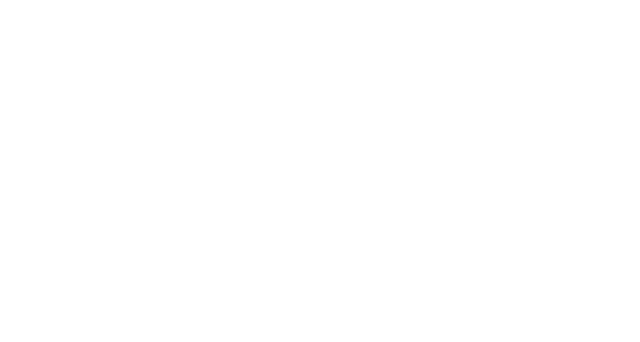
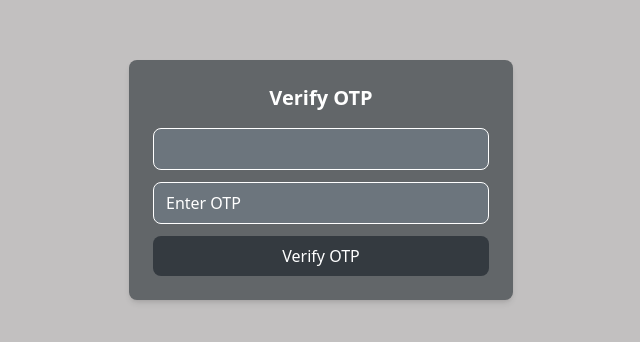
Before and after one commit to yayogarcia405-ai/69_Sanya_Capstone_TrackMate, a React (Vite) app in the folder frontend/: page /verify-otp-m in a window 1280 px wide. Before the commit this address had no page. Shown: the part 220-562 px from the top of the page, without its empty margins (319-959 px from the left). Built offline with nearby package versions, Linux system fonts and the light colour scheme.

Commit message:
made route changes

```diff
--- a/frontend/src/App.jsx
+++ b/frontend/src/App.jsx
@@ -5,8 +5,10 @@ import ManagerLogin from "./components/pages/ManagerLogin";
 import EmployeeLogin from "./components/pages/EmployeeLogin";
 import ManagerSignup from "./components/pages/ManagerSignup";
 import EmployeeSignup from "./components/pages/EmployeeSignup";
-import OtpLogin from "./components/pages/OtpLogin";
-import OtpVerify from "./components/pages/OtpVerify";
+import OtpLoginE from "./components/pages/OtpLoginE";
+import OtpLoginM from "./components/pages/OtpLoginM";
+import OtpVerifyM from "./components/pages/OtpVerifyM";
+import OtpVerifyE from "./components/pages/OtpVerifyE";
 import ForgotPassword from "./components/pages/ForgotPassword";
 import ResetPassword from "./components/pages/ResetPassword";
 import VerifyResetOtp from "./components/pages/VerifyResetOtp";
@@ -30,8 +32,10 @@ function App() {
         <Route path="/employee-login" element={<EmployeeLogin />} />
         <Route path="/manager-signup" element={<ManagerSignup />} />
         <Route path="/employee-signup" element={<EmployeeSignup />} />
-        <Route path="/otp-login" element={<OtpLogin />} />
-        <Route path="/verify-otp" element={<OtpVerify />} />
+        <Route path="/otp-login-e" element={<OtpLoginE/>}/>
+        <Route path="/otp-login-m" element={<OtpLoginM/>}/>
+        <Route path="/verify-otp-e" element={<OtpVerifyE/>}/>
+        <Route path="/verify-otp-m" element={<OtpVerifyM/>}/>
         <Route path="/forgot-password" element={<ForgotPassword />} />
         <Route path="/verify-reset-otp" element={<VerifyResetOtp />} />
         <Route path="/reset-password" element={<ResetPassword />} />
--- a/frontend/src/components/pages/EmployeeLogin.jsx
+++ b/frontend/src/components/pages/EmployeeLogin.jsx
@@ -74,7 +74,7 @@ export default function EmployeeLogin() {
           <button type="button" className="text-white underline" onClick={() => navigate("/forgot-password")}>
             Forgot Password?
           </button>
-          <button type="button" className="text-white underline" onClick={() => navigate("/otp-login")}>
+          <button type="button" className="text-white underline" onClick={() => navigate("/otp-login-e")}>
             Login with OTP
           </button>
         </div>
--- a/frontend/src/components/pages/ManagerLogin.jsx
+++ b/frontend/src/components/pages/ManagerLogin.jsx
@@ -73,7 +73,7 @@ export default function ManagerLogin() {
           <button type="button" className="text-white underline" onClick={() => navigate("/forgot-password")}>
             Forgot Password?
           </button>
-          <button type="button" className="text-white underline" onClick={() => navigate("/otp-login")}>
+          <button type="button" className="text-white underline" onClick={() => navigate("/otp-login-m")}>
             Login with OTP
           </button>
           </div>
--- a/frontend/src/components/pages/OtpLogin.jsx
+++ b/frontend/src/components/pages/OtpLoginE.jsx
@@ -2,7 +2,7 @@ import React, { useState } from "react";
 import axios from "axios";
 import { useNavigate } from "react-router-dom";
 
-const OtpLogin = () => {
+const OtpLoginE = () => {
   const [email, setEmail] = useState("");
   const [otpSent, setOtpSent] = useState(false);
   const [loading, setLoading] = useState(false);
@@ -16,7 +16,7 @@ const OtpLogin = () => {
       if (response.status === 200 && response.data.message === "OTP sent successfully.") {
         // alert("OTP sent successfully!");
         localStorage.setItem("otpEmail", email);
-        navigate("/verify-otp");
+        navigate("/verify-otp-e");
       } else {
         alert("Error sending OTP");
       }
@@ -75,4 +75,4 @@ const OtpLogin = () => {
   );
 };
 
-export default OtpLogin;
+export default OtpLoginE;
--- /dev/null
+++ b/frontend/src/components/pages/OtpLoginM.jsx
@@ -0,0 +1,78 @@
+import React, { useState } from "react";
+import axios from "axios";
+import { useNavigate } from "react-router-dom";
+
+const OtpLoginM = () => {
+  const [email, setEmail] = useState("");
+  const [otpSent, setOtpSent] = useState(false);
+  const [loading, setLoading] = useState(false);
+  const navigate = useNavigate();
+
+  const handleSendOtp = async () => {
+    try {
+      const response = await axios.post("http://localhost:5000/api/auth/otp-login", { email });
+      console.log("Response Data:", response.data);
+
+      if (response.status === 200 && response.data.message === "OTP sent successfully.") {
+        // alert("OTP sent successfully!");
+        localStorage.setItem("otpEmail", email);
+        navigate("/verify-otp-m");
+      } else {
+        alert("Error sending OTP");
+      }
+    } catch (error) {
+      console.error("OTP send error:", error);
+      alert("Error sending OTP");
+    }
+  };
+
+
+  return (
+    <div className="flex flex-col items-center justify-center min-h-screen bg-[#c2c0c0]">
+      <div className="bg-[#626669] p-6 rounded-lg shadow-md w-96 text-white">
+        <h2 className="text-xl font-bold mb-4 text-center text-white">Login with OTP</h2>
+
+        {/* Email Input */}
+        {!otpSent && (
+          <>
+            <input
+              type="email"
+              placeholder="Enter your email"
+              value={email}
+              onChange={(e) => setEmail(e.target.value)}
+              className="w-full px-3 py-2 border rounded-lg mb-3 bg-[#6C757D] text-white placeholder-white"
+            />
+            <button
+              onClick={handleSendOtp}
+              className="w-full bg-[#343A40] text-white py-2 rounded-lg hover:bg-[#818181]"
+              disabled={loading}
+            >
+              {loading ? "Sending OTP..." : "Send OTP"}
+            </button>
+          </>
+        )}
+
+        {/* OTP Input */}
+        {/* {otpSent && (
+          <>
+            <input
+              type="text"
+              placeholder="Enter OTP"
+              value={otp}
+              onChange={(e) => setOtp(e.target.value)}
+              className="w-full px-3 py-2 border rounded-lg mb-4 bg-[#C6A679] text-black"
+            />
+            <button
+              onClick={handleVerifyOtp}
+              className="w-full p-2 bg-[#8B6F47] text-white rounded"
+            >
+              Verify OTP
+            </button>
+          </>
+        )} */}
+      </div>
+    </div>
+  );
+};
+
+export default OtpLoginM;
--- a/frontend/src/components/pages/OtpVerify.jsx
+++ b/frontend/src/components/pages/OtpVerifyE.jsx
@@ -2,7 +2,7 @@ import React, { useState, useEffect } from "react";
 import { useNavigate } from "react-router-dom";
 import axios from "axios";
 
-const OtpVerify = () => {
+const OtpVerifyE = () => {
   const [email, setEmail] = useState("");
   const [otp, setOtp] = useState("");
   const navigate = useNavigate();
@@ -28,7 +28,7 @@ const OtpVerify = () => {
         setMessage("OTP Verified Successfully! Redirecting...");
         localStorage.removeItem("otpEmail"); // Clear stored email after successful login
         setTimeout(() => {
-            navigate("/dashboard");
+            navigate("/employee-dashboard");
         }, 2000);
       } else {
         // alert("Invalid OTP. Please try again.");
@@ -70,4 +70,4 @@ const OtpVerify = () => {
   );
 };
 
-export default OtpVerify;
+export default OtpVerifyE;
--- /dev/null
+++ b/frontend/src/components/pages/OtpVerifyM.jsx
@@ -0,0 +1,73 @@
+import React, { useState, useEffect } from "react";
+import { useNavigate } from "react-router-dom";
+import axios from "axios";
+
+const OtpVerifyM = () => {
+  const [email, setEmail] = useState("");
+  const [otp, setOtp] = useState("");
+  const navigate = useNavigate();
+
+  useEffect(() => {
+    const storedEmail = localStorage.getItem("otpEmail");
+    if (storedEmail) {
+      setEmail(storedEmail); // Auto-fill email
+    }
+  }, []);
+  const [message, setMessage] = useState("");
+
+  const handleVerifyOtp = async (e) => {
+    e.preventDefault();
+    console.log("🔹 Sending OTP Verification Request:", { email, otp });
+
+    try {
+      const response = await axios.post("http://localhost:5000/api/auth/verify-otp", { email, otp });
+      console.log("🔹 Server Response:", response.data);
+
+      if (response.data.success) {
+        // alert("OTP verified successfully!");
+        setMessage("OTP Verified Successfully! Redirecting...");
+        localStorage.removeItem("otpEmail"); // Clear stored email after successful login
+        setTimeout(() => {
+            navigate("/manager-dashboard");
+        }, 2000);
+      } else {
+        // alert("Invalid OTP. Please try again.");
+        setMessage("Invalid OTP. Please try again.");
+      }
+    } catch (error) {
+        setMessage(error.response?.data?.message || "Error verifying OTP");
+    }
+  };
+
+  return (
+    <div className="flex justify-center items-center h-screen bg-[#c2c0c0]">
+      <form className="bg-[#626669] p-6 rounded-lg shadow-md w-96 text-white" onSubmit={handleVerifyOtp}>
+        <h2 className="text-xl font-bold mb-4 text-center text-white">Verify OTP</h2>
+
+        <input
+          type="email"
+          name="email"
+          value={email}
+          disabled // Make it read-only
+          className="w-full px-3 py-2 border rounded-lg mb-3 bg-[#6C757D] text-white placeholder-white"
+        />
+
+        <input
+          type="text"
+          name="otp"
+          placeholder="Enter OTP"
+          value={otp}
+          onChange={(e) => setOtp(e.target.value)}
+          className="w-full px-3 py-2 border rounded-lg mb-3 bg-[#6C757D] text-white placeholder-white"
+          required
+        />
+
+<button type="submit" className="w-full bg-[#343A40] text-white py-2 rounded-lg hover:bg-[#818181]">
+          Verify OTP
+        </button>
+      </form>
+    </div>
+  );
+};
+
+export default OtpVerifyM;
```
